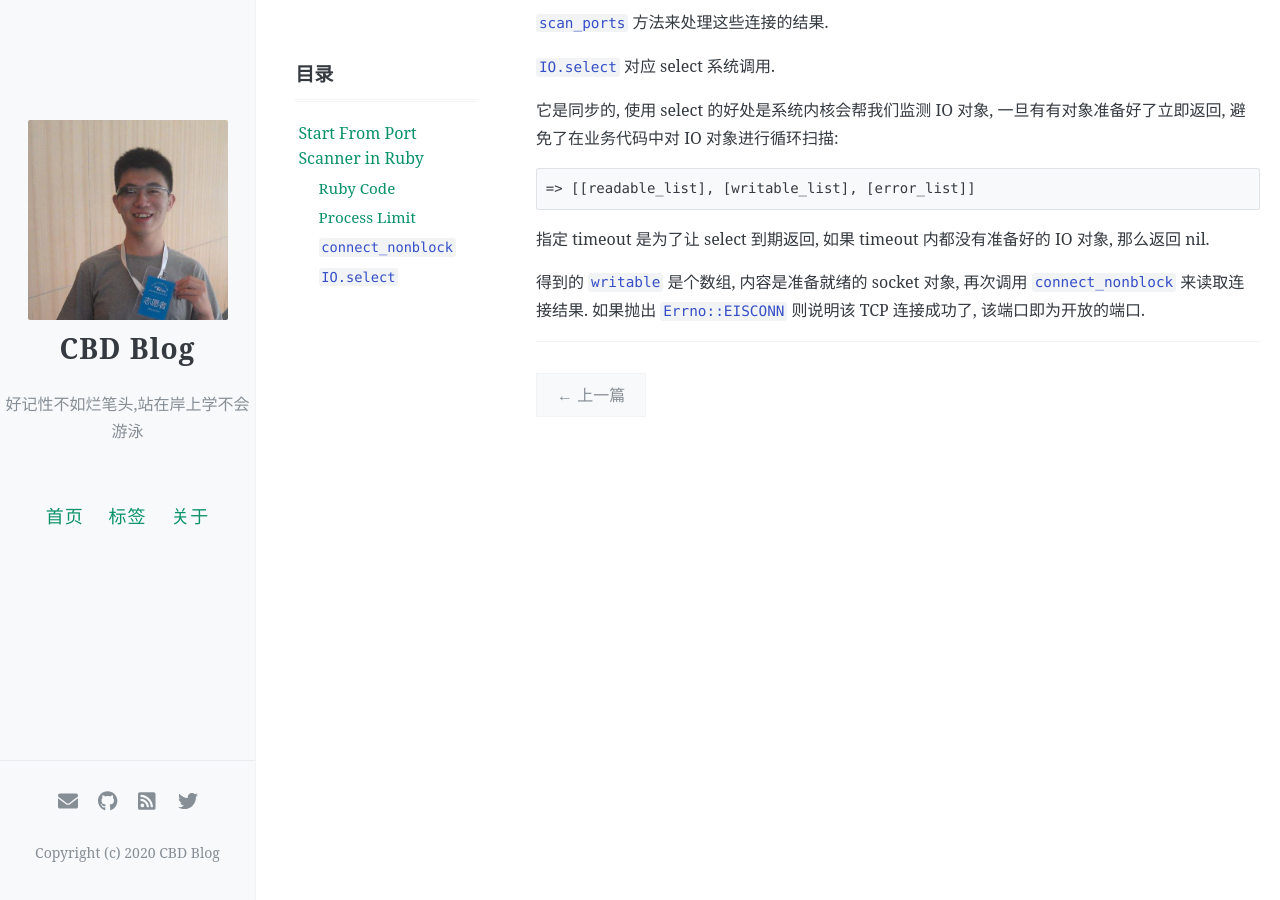
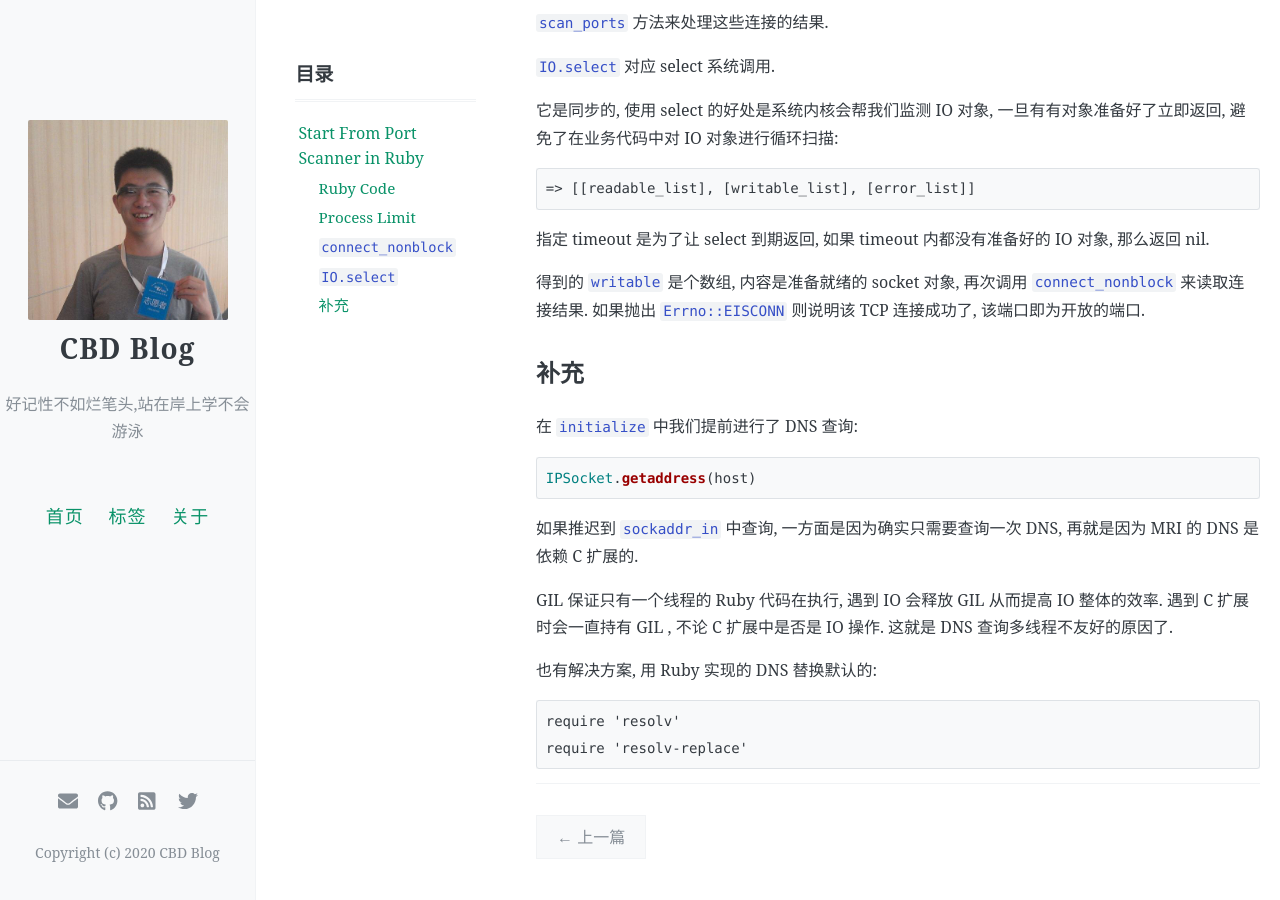
Before and after one commit to icbd/icbd.github.io, a Jekyll site: the page built from _posts/ruby/2020-09-10-start-from-port-scanner-in-ruby.markdown, in a window 1280 px wide and 900 px high, scrolled down 2992 px. Built offline with Jekyll 4.4.1, drawn with Linux system fonts in a browser that asks for light colours; comment, search, counter and statistics services are not loaded.

Commit message:
Update -- resolv

````diff
--- a/_posts/ruby/2020-09-10-start-from-port-scanner-in-ruby.markdown
+++ b/_posts/ruby/2020-09-10-start-from-port-scanner-in-ruby.markdown
@@ -130,3 +130,23 @@ sudo ulimit -n 655360
 
 得到的 `writable` 是个数组, 内容是准备就绪的 socket 对象, 再次调用 `connect_nonblock` 来读取连接结果.
 如果抛出 `Errno::EISCONN` 则说明该 TCP 连接成功了, 该端口即为开放的端口.
+
+
+## 补充
+
+在 `initialize` 中我们提前进行了 DNS 查询:
+
+```ruby
+IPSocket.getaddress(host)
+```
+
+如果推迟到 `sockaddr_in` 中查询, 一方面是因为确实只需要查询一次 DNS, 再就是因为 MRI 的 DNS 是依赖 C 扩展的.
+
+GIL 保证只有一个线程的 Ruby 代码在执行, 遇到 IO 会释放 GIL 从而提高 IO 整体的效率. 遇到 C 扩展时会一直持有 GIL , 不论 C 扩展中是否是 IO 操作. 这就是 DNS 查询多线程不友好的原因了.
+
+也有解决方案, 用 Ruby 实现的 DNS 替换默认的:
+
+```
+require 'resolv'
+require 'resolv-replace'
+```
````
